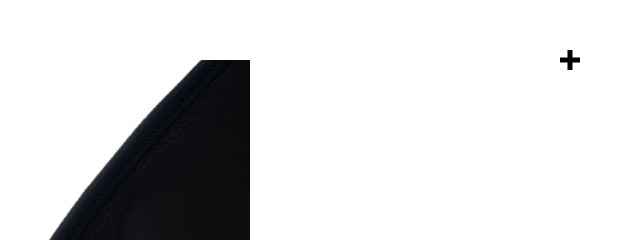
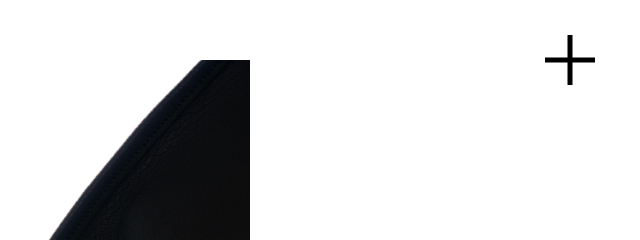
Before and after one commit to Jaehee-Shin/Jaehee-Shin.github.io, a plain HTML site: page index.html in a window 1280 px wide. Shown: the top 240 px of the page, 640-1280 px from the left. Drawn offline with Linux system fonts and the light colour scheme.

Commit message:
Update style.css

```diff
--- a/style.css
+++ b/style.css
@@ -203,7 +203,7 @@ opacity: 0.8;
   position: absolute;
   top: 50%;
   left: 50%;
-  width: 20px;
+  width: 50px;
   height: 5px;
   background-color: black;
   transform: translate(-50%, -50%);
```
